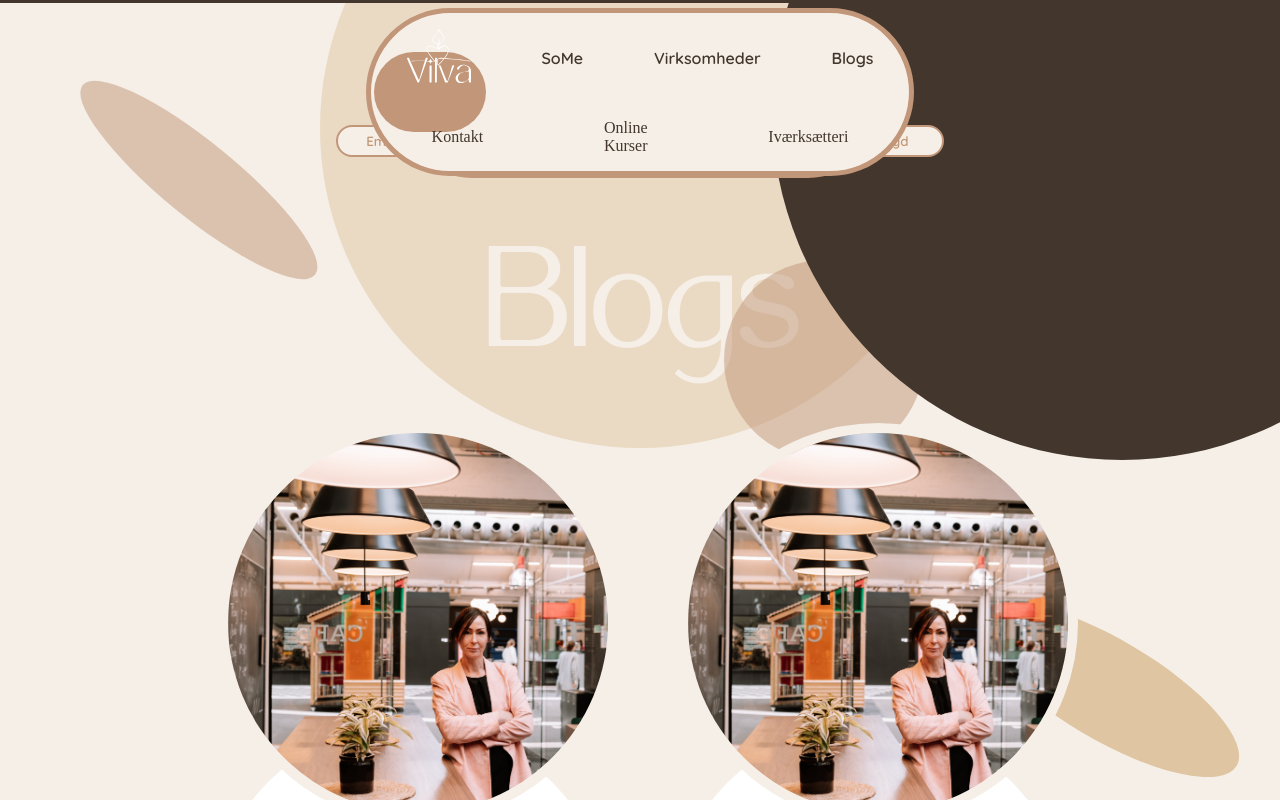
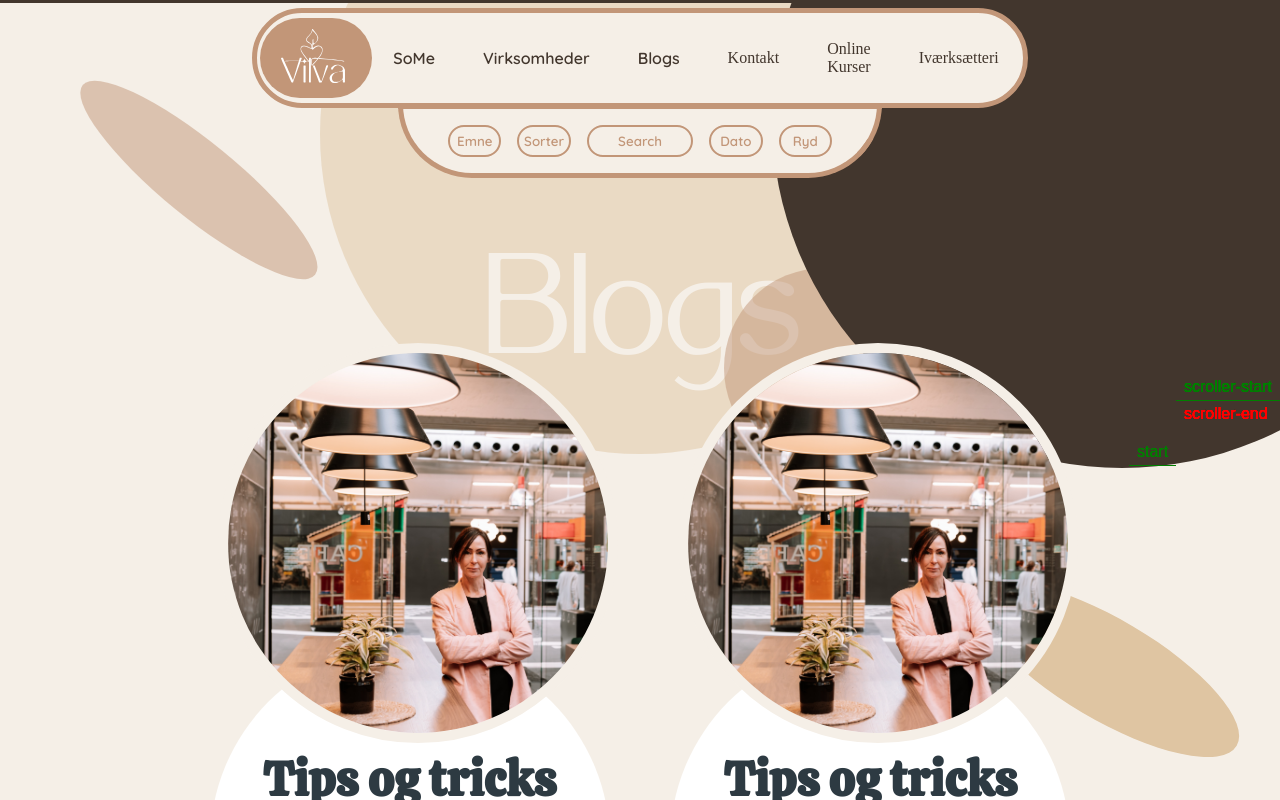
Before and after one commit to Inuvah/Vilva, a React (Vite) app in the folder Vilva/: page /Blogs in a window 1280 px wide. Shown: the top 800 px of the page. Built offline with nearby package versions, Linux system fonts and the light colour scheme.

Commit message:
Gsap implementation
Startede adding animations too
Blogs
SoMe

```diff
--- a/Vilva/src/arrays/soMe.json
+++ b/Vilva/src/arrays/soMe.json
@@ -8,17 +8,17 @@
             "id": 1
         },
         {
-            "x": 445,
-            "y": 218,
-            "size": 43,
-            "name": "SMM",
+            "x": 284,
+            "y": 507,
+            "size": 120,
+            "name": "Interaktion",
             "id": 2
         },
         {
-            "x": 569,
-            "y": 232,
+            "x": 860,
+            "y": 157,
             "size": 100,
-            "name": "Influencer",
+            "name": "Audience",
             "id": 3
         },
         {
@@ -36,17 +36,17 @@
             "id": 5
         },
         {
-            "x": 110,
-            "y": 428,
+            "x": 1454,
+            "y": 759,
             "size": 100,
-            "name": "Målgruppe",
+            "name": "Instagram",
             "id": 6
         },
         {
-            "x": 284,
-            "y": 507,
-            "size": 120,
-            "name": "Interaktion",
+            "x": 445,
+            "y": 218,
+            "size": 43,
+            "name": "SMM",
             "id": 7
         },
         {
@@ -141,10 +141,10 @@
             "id": 20
         },
         {
-            "x": 1454,
-            "y": 759,
+            "x": 110,
+            "y": 428,
             "size": 100,
-            "name": "Instagram",
+            "name": "Målgruppe",
             "id": 21
         },
         {
@@ -232,10 +232,10 @@
             "id": 33
         },
         {
-            "x": 860,
-            "y": 157,
+            "x": 569,
+            "y": 232,
             "size": 100,
-            "name": "Audience",
+            "name": "Influencer",
             "id": 34
         },
         {
--- a/Vilva/src/global.css
+++ b/Vilva/src/global.css
@@ -150,7 +150,8 @@ nav {
         margin-top: -10rem;
     }
     .navbar {
-        width: 42%;
+        min-width: 42%;
+        max-width: 90%;
         margin-top: 0.5rem;
         position: absolute;
         display: flex;
@@ -174,13 +175,16 @@ nav {
         }
         .nav-anchor {
             border: none;
-            text-align: center;
+            width: 100%/7;
             margin: 1rem 1.5rem 1rem 1.5rem;
             display: inline;
             text-decoration: none;
             color: var(--accent);
             z-index: 1;
             transition: 0.2s;
+        }
+        .nav-link {
+            text-align: center;
         }
         .nav-link:hover {
             color: var(--accentLighter);
--- a/Vilva/src/index.css
+++ b/Vilva/src/index.css
@@ -230,8 +230,7 @@
     width: 20rem;
     z-index: 0;
     height: 20rem;
-    transition: 0.5s;
-
+    transform: scale(0);
 }
 .SoMe-circles-h {
     color: var(--accentLighter);
@@ -404,7 +403,7 @@
     display: flex;
     justify-content: center;
     flex-direction: row;
-    padding-top: 50vh;
+    padding-top: 40vh;
     width: 80%;
     margin-left: 10%;
     flex-wrap: wrap;
@@ -454,8 +453,10 @@
 .blog-search {
     background-color: var(--accentLightest);
     position: absolute;
+    margin: 0 0.5rem 0 0.5rem;
     top: 6.5rem;
-    width: 37%;
+    max-width: 37%;
+    min-width: 37%;
     border: 5px solid var(--accentLighter);
     border-bottom-right-radius: 100px;
     border-bottom-left-radius: 100px;
@@ -474,10 +475,10 @@
     border: 2px solid white;
 }
 .blog-input {
-    width: 6rem;
+    width: 11.25%;
 }
 .blog-input-search {
-    width: 10rem;
+    width: 22.5%;
 }
 .blog-header {
     position: absolute;
--- a/Vilva/src/modules/NavBlue.tsx
+++ b/Vilva/src/modules/NavBlue.tsx
@@ -12,7 +12,7 @@ export const Nav = () => {
           <div className="nav-sliderBlue"></div>
           <div className="nav-anchorBlue">
             <Link to="/">
-              <img src={logo} alt="logo" className="nav-link" />
+              <img src={logoWhite} alt="logo" className="nav-link" />
             </Link>
           </div>
           <div className="nav-anchorBlue">
@@ -25,13 +25,13 @@ export const Nav = () => {
               Virksomheder
             </Link>
           </div>
-          <div className="nav-anchorBlue">Blog</div>
+          <div className="nav-anchorBlue">
+            <Link to="/Blogs" className="nav-link">
+              Blogs
+            </Link>
+          </div>
           <div className="nav-anchorBlue">Kontakt</div>
-          <div className="nav-anchorBlue">
-            Online
-            <br />
-            Kurser
-          </div>
+          <div className="nav-anchorBlue">about</div>
           <div className="nav-anchorBlue">Iværksætteri</div>
         </div>
         <img src={banner} alt="banner" className="banner" />
--- a/Vilva/src/modules/NavNoBanner.tsx
+++ b/Vilva/src/modules/NavNoBanner.tsx
@@ -34,6 +34,31 @@ export const NavNoBanner = () => {
           </div>
           <div className="nav-anchor">Iværksætteri</div>
         </div>
+        <div className="blog-search-wrapper flex-center">
+          <div className="blog-search flex-center">
+            <input
+              className="blog-input input-style"
+              value="Emne"
+              type="text"
+            />
+            <input
+              className="blog-input input-style"
+              value="Sorter"
+              type="text"
+            />
+            <input
+              className="blog-input-search input-style"
+              value="Search"
+              type="text"
+            />
+            <input
+              className="blog-input input-style"
+              value="Dato"
+              type="text"
+            />
+            <input className="blog-input input-style" value="Ryd" type="text" />
+          </div>
+        </div>
       </nav>
     </>
   );
--- a/Vilva/src/sections/Blogs.tsx
+++ b/Vilva/src/sections/Blogs.tsx
@@ -1,4 +1,8 @@
-import React from "react";
+import React, { Key } from "react";
+import ReactDOM from "react-dom";
+import gsap from "gsap";
+import { useGSAP } from "@gsap/react";
+import { ScrollTrigger } from "gsap/ScrollTrigger";
 import Nav from "../modules/NavNoBanner";
 import BlogsPage from "../arrays/soMe.json";
 import blogImage from "../assets/627A5750-Enhanced-NRSquare.jpg";
@@ -12,6 +16,9 @@ import middleLineSpinner from "../assets/blogAssets/middleRightLineSpinner.svg";
 import middleArrow from "../assets/blogAssets/middleArrow.svg";
 import bottomLeftSpinner from "../assets/blogAssets/bottomLeftSpinner.svg";
 /*Graphics background end*/
+const windowWidth = window.innerWidth;
+const windowHeight = window.innerHeight;
+const pageHeight = document.documentElement.scrollHeight;
 
 interface Blogs {
   title: string;
@@ -20,8 +27,109 @@ interface Blogs {
   link: string;
   id?: Key | null | undefined;
 }
+gsap.registerPlugin(useGSAP, ScrollTrigger);
 
 function blogCreate() {
+  useGSAP(() => {
+    //middle dashed eclipse
+    gsap.to(".blog-middle-left-graphic", {
+      rotation: "-=720",
+      ease: "inOut",
+      scrollTrigger: {
+        trigger: ".blog-body",
+        start: "20% center",
+        end: "bottom center",
+        scrub: true,
+        markers: true,
+      },
+    });
+    //top left spinner
+    gsap.to(".blog-top-left-spinner", {
+      rotation: "-=570",
+      ease: "inOut",
+      scrollTrigger: {
+        trigger: ".blog-body",
+        start: "20% center",
+        end: "bottom center",
+        scrub: true,
+        markers: true,
+      },
+    });
+    //middle right spinner
+    gsap.to(".blog-middle-spinner", {
+      rotation: "+=240",
+      ease: "inOut",
+      scrollTrigger: {
+        trigger: ".blog-body",
+        start: "20% center",
+        end: "bottom center",
+        scrub: true,
+        markers: true,
+      },
+    });
+    //right middle top line
+    gsap.to(".blog-middle-line", {
+      rotation: "-=570",
+      ease: "inOut",
+      scrollTrigger: {
+        trigger: ".blog-body",
+        start: "40% center",
+        end: "bottom center",
+        scrub: true,
+        markers: true,
+      },
+    });
+    //right middle bottom line
+    gsap.to(".blog-middle-line-bottom", {
+      rotation: "-=570",
+      ease: "inOut",
+      scrollTrigger: {
+        trigger: ".blog-body",
+        start: "40% center",
+        end: "bottom center",
+        scrub: true,
+        markers: true,
+      },
+    });
+    //right middle elclipse
+    gsap.to(".blog-middle-eclipse", {
+      rotation: "+=570",
+      ease: "inOut",
+      scrollTrigger: {
+        trigger: ".blog-body",
+        start: "40% center",
+        end: "bottom center",
+        scrub: true,
+        markers: true,
+      },
+    });
+    //bottom left spinner
+    gsap.to(".blog-bottom-left-spinner", {
+      rotation: "+=570",
+      ease: "inOut",
+      scrollTrigger: {
+        trigger: ".blog-body",
+        start: "40% center",
+        end: "bottom center",
+        scrub: true,
+        markers: true,
+      },
+    });
+    //middle arrow
+    gsap.to(".blog-middle-arrow", {
+      scaleY: 2.5,
+      scaleX: 1.5,
+      ease: "inOut",
+      scrollTrigger: {
+        trigger: ".blog-body",
+        start: "40% center",
+        end: "bottom center",
+        scrub: true,
+        markers: true,
+      },
+    });
+  });
+
   return BlogsPage.blogsPage.map((blogs: Blogs) => {
     return (
       <div key={blogs.id} className="flex-center-col blog-post">
@@ -50,6 +158,7 @@ export const Blogs = () => {
           </div>
         </div>
         <Nav />
+
         <img
           className="blog-top-left-spinner"
           src={topLeftSpinner}
@@ -89,32 +198,6 @@ export const Blogs = () => {
           src={bottomLeftSpinner}
           alt="svg"
         />
-
-        <div className="blog-search-wrapper flex-center">
-          <div className="blog-search flex-center">
-            <input
-              className="blog-input input-style"
-              value="Emne"
-              type="text"
-            />
-            <input
-              className="blog-input input-style"
-              value="Sorter"
-              type="text"
-            />
-            <input
-              className="blog-input-search input-style"
-              value="Search"
-              type="text"
-            />
-            <input
-              className="blog-input input-style"
-              value="Dato"
-              type="text"
-            />
-            <input className="blog-input input-style" value="Ryd" type="text" />
-          </div>
-        </div>
         <div className="blogs-wrapper">{blogCreate()}</div>
       </div>
     </>
--- a/Vilva/src/sections/SoMe.tsx
+++ b/Vilva/src/sections/SoMe.tsx
@@ -1,6 +1,9 @@
 import React, { useEffect } from "react";
 import ReactDOM from "react-dom/client";
-import { createElement } from "react";
+import gsap from "gsap";
+import { ScrollTrigger } from "gsap/ScrollTrigger";
+import { Key } from "react";
+import { useGSAP } from "@gsap/react";
 import NavNoBanner from "../modules/NavNoBanner";
 import Footer from "../modules/Footer";
 import s3Img from "../assets/627A5735-Enhanced-NR.jpg";
@@ -17,13 +20,28 @@ interface Banner {
   name: string;
 }
 
+gsap.registerPlugin(useGSAP, ScrollTrigger);
+
 function bannerGraphics() {
   console.log(windowHeight, windowWidth);
   return bannerGraphicArray.bannerGraphic.map((banner: Banner) => {
+    useGSAP(() => {
+      var bannerTl = gsap.timeline({ repeat: 0 });
+      bannerTl.to(
+        ".SoMe-circle" + banner.id,
+        {
+          duration: 0.3,
+          scaleX: 1,
+          scaleY: 1,
+          ease: "power1.inOut",
+        },
+        "0" + banner.id
+      );
+    });
     return (
       <div
         key={banner.id}
-        className="SoMe-circles"
+        className={"SoMe-circles SoMe-circle" + banner.id}
         style={{
           left: banner.x / (1920 / windowWidth) + "px",
           top: banner.y / (911 / windowHeight) + "px",
```
